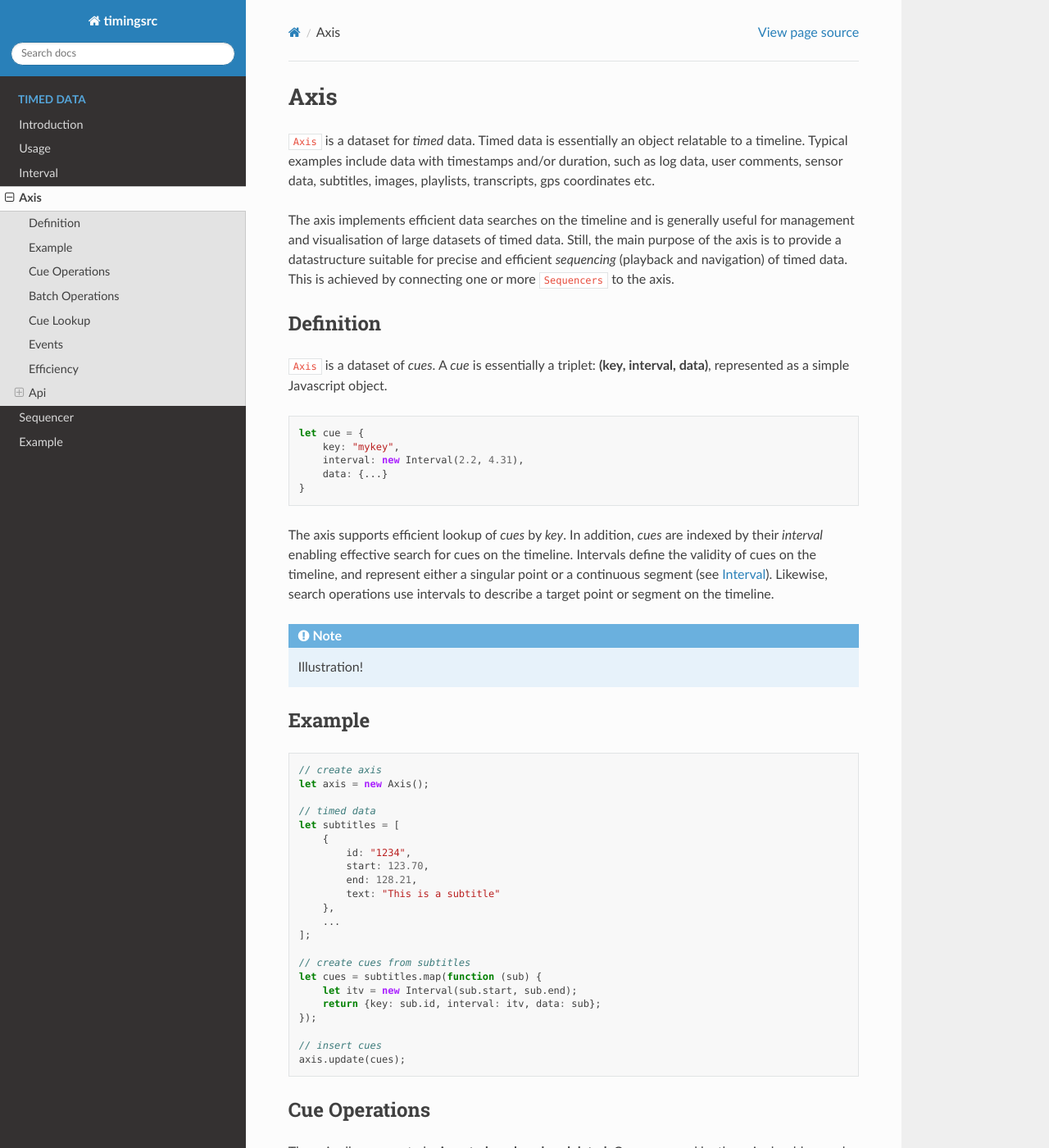
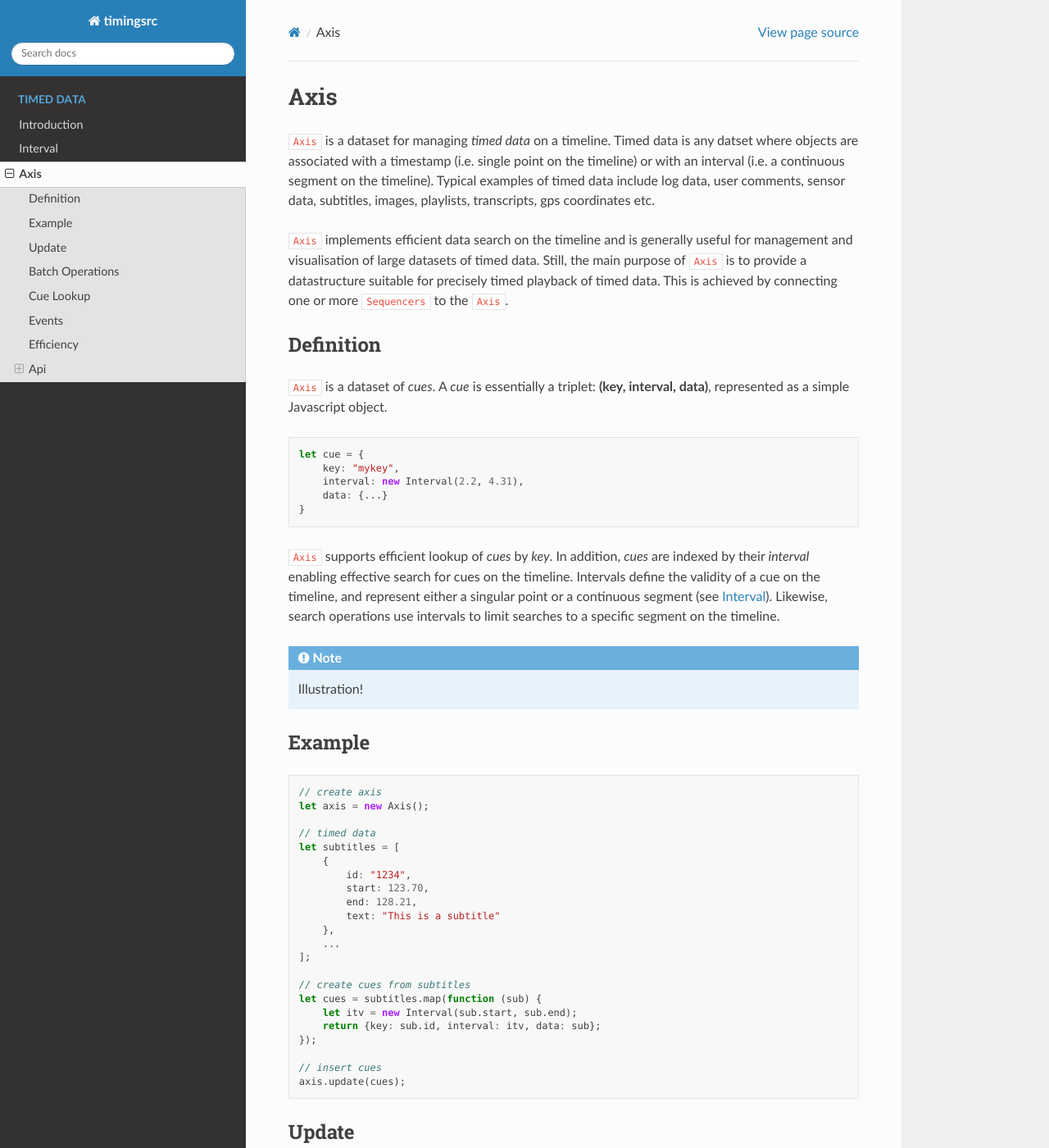
Before and after one commit to ingararntzen/timingdocs, a Sphinx documentation site: the page built from docs/source/timeddata/axis.rst, in a window 1280 px wide and 1400 px high. Shown: the whole window at 82% size. Built offline with Sphinx 7.4.7 and the Read the Docs theme 2.0.0, drawn with Linux system fonts in a browser that asks for light colours; some of the changed text lies outside the part shown.

Commit message:
reviewing start of axis

```diff
--- a/docs/source/index.rst
+++ b/docs/source/index.rst
@@ -11,11 +11,8 @@ Welcome to timingsrc's documentation!
    :caption: Timed Data
 
    timeddata/intro
-   timeddata/usage
    timeddata/interval
    timeddata/axis
-   timeddata/sequencer
-   timeddata/example
 
 
 Indices and tables
--- a/docs/source/timeddata/axis.rst
+++ b/docs/source/timeddata/axis.rst
@@ -4,17 +4,17 @@
 Axis
 ========================================================================
 
-``Axis`` is a dataset for *timed* data. Timed data is essentially an
-object relatable to a timeline. Typical examples include data with
-timestamps and/or duration, such as log data, user comments, sensor
-data, subtitles, images, playlists, transcripts, gps coordinates etc.
+``Axis`` is a dataset for managing *timed data* on a timeline. Timed
+data is any datset where objects are associated with a timestamp (i.e. single point on
+the timeline) or with an interval (i.e. a continuous segment on the timeline).
+Typical examples of timed data include log data, user comments, sensor data,
+subtitles, images, playlists, transcripts, gps coordinates etc.
 
-The axis implements efficient data searches on the timeline and is
-generally useful for management and visualisation of large datasets of
-timed data. Still, the main purpose of the axis is to provide a
-datastructure suitable for precise and efficient *sequencing* (playback
-and navigation) of timed data. This is achieved by connecting one or
-more ``Sequencers`` to the axis.
+``Axis`` implements efficient data search on the timeline and is generally
+useful for management and visualisation of large datasets of timed data.
+Still, the main purpose of ``Axis`` is to provide a datastructure suitable for
+precisely timed playback of timed data. This is achieved by connecting one or
+more ``Sequencers`` to the ``Axis``.
 
 
 ..  _axis-definition:
@@ -34,12 +34,12 @@ Definition
     }
 
 
-The axis supports efficient lookup of *cues* by *key*. In addition,
+``Axis`` supports efficient lookup of *cues* by *key*. In addition,
 *cues* are indexed by their *interval* enabling effective search for cues
-on the timeline. Intervals define the validity of cues on the timeline,
+on the timeline. Intervals define the validity of a cue on the timeline,
 and represent either a singular point or a continuous segment (see
 :ref:`Interval <interval-definition>`). Likewise, search operations use
-intervals to describe a target point or segment on the timeline.
+intervals to limit searches to a specific segment on the timeline.
 
 
 ..  note::
@@ -79,17 +79,20 @@ Example
 
 .. _axis-update:
 
-Cue Operations
+Update
 ------------------------------------------------------------------------
 
-The axis allows cues to be **inserted**, **replaced** or **deleted**.
-Cues managed by the axis should never be modified directly by application code.
+``Axis`` allows cues to be **inserted**, **replaced** or **deleted** using a
+single operation; **update(cues)**. The argument **cues** describes a list of
+cues to be **inserted**, or a single *cue*. If a *cue* with identical *key*
+already exists in the ``Axis``, the *pre-existing* *cue* will be **replaced**
+by the *cue* argument. If a *cue* argument includes a *key* but no *interval*
+or *data*, this means to **delete** a pre-existing *cue*.
 
-Cue operations **insert**, **replace** and **delete** are all
-implemented by a single operation; **update(cue)**. The parameter
-**cue** describes a cue to be inserted. If a cue already exists with the
-same key, this pre-existing cue will be replaced. If the cue parameter includes a
-key, but no interval or data property, any pre-existing cue is deleted.
+
+..  note::
+
+    Cues managed by ``Axis`` should never be modified directly by application code.
 
 
 ..  code-block:: javascript
--- a/docs/source/timeddata/example.rst
+++ /dev/null
@@ -1,3 +0,0 @@
-=======
-Example
-=======
--- a/docs/source/timeddata/sequencer.rst
+++ /dev/null
@@ -1,3 +0,0 @@
-=========
-Sequencer
-=========
--- a/docs/source/timeddata/usage.rst
+++ /dev/null
@@ -1,3 +0,0 @@
-=====
-Usage
-=====
```
